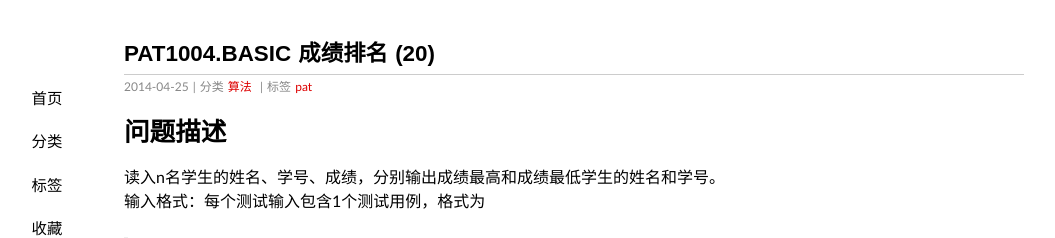
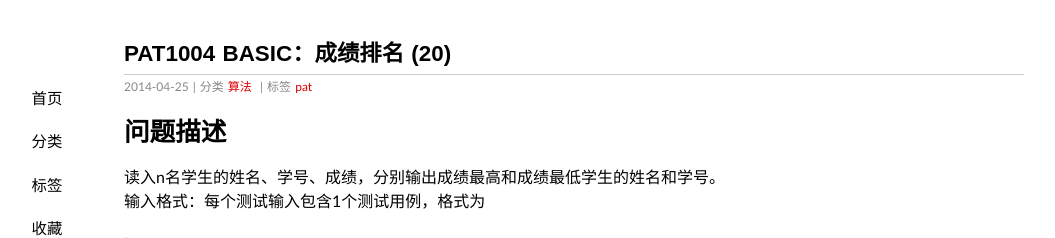
Before and after one commit to genzzhang/genzzhang.github.io, a Jekyll site: the page built from _posts/2014-04-25-pat-1004-basic-成绩排名.md, in a window 1280 px wide. Shown: the top 238 px of the page, without its empty margins (66-1121 px from the left). Built offline with Jekyll 4.4.1, drawn with Linux system fonts in a browser that asks for light colours; some web fonts are replaced.

```diff
--- a/_posts/2014-04-25-pat-1004-basic-成绩排名.md
+++ b/_posts/2014-04-25-pat-1004-basic-成绩排名.md
@@ -1,6 +1,6 @@
 ---
 layout: post
-title: PAT1004.BASIC 成绩排名 (20)
+title: PAT1004 BASIC：成绩排名 (20)
 date: 2014-04-25 22:22
 categories: 算法
 tags: pat
```
